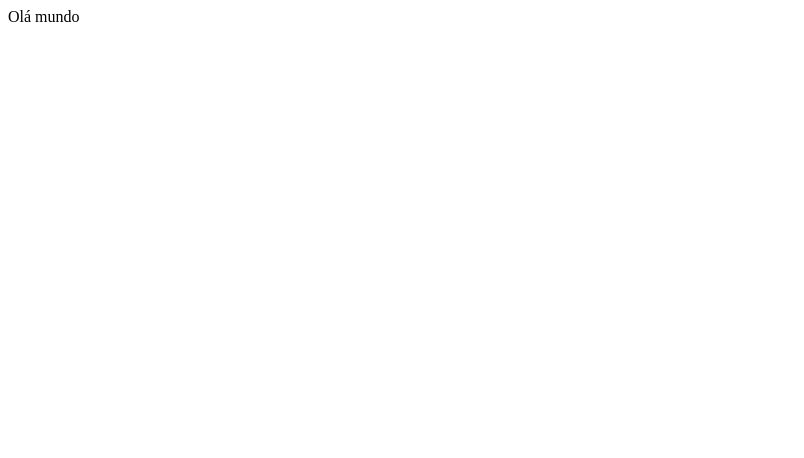
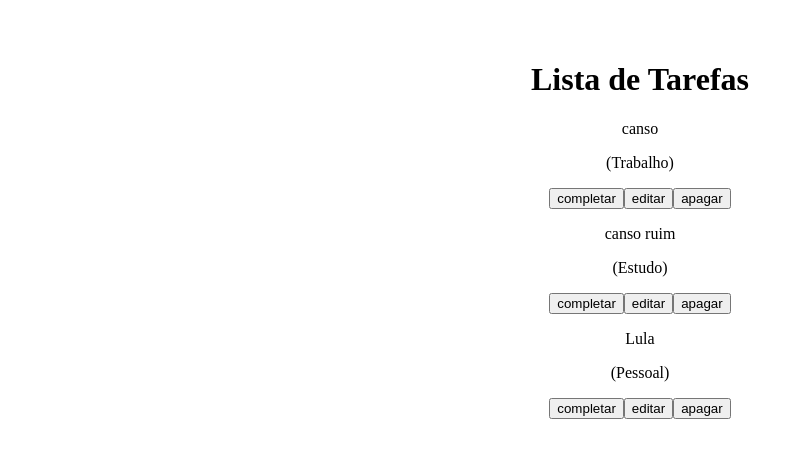
Before and after one commit to SilvaOrdep/mytodo-react-project, a React (Vite) app: page / in a window 1280 px wide. Shown: the top 458 px of the page, without its empty margins (0-804 px from the left). Built offline with nearby package versions, Linux system fonts and the light colour scheme.

Commit message:
new app.jsx for teste branch

```diff
--- a/src/App.jsx
+++ b/src/App.jsx
@@ -1,8 +1,49 @@
 import { useState } from 'react';
+import "./App.css";
 
 function App() {
+  // eslint-disable-next-line no-unused-vars
+  const [todos, setTodos] = useState([
+    {
+      id:1,
+      text:"canso",
+      category:"Trabalho",
+      isCompleted:false,
+    },
+    {
+      id:2,
+      text:"canso ruim",
+      category:"Estudo",
+      isCompleted:false,
+    },
+    {
+      id:3,
+      text:"Lula",
+      category:"Pessoal",
+      isCompleted:true,
+    },
 
-  return <div>Olá mundo</div>;
+
+  ])
+  return <div className="app">
+    <h1>Lista de Tarefas</h1>
+    <div className="todo-list">
+      {todos.map((todo)=>(
+        // eslint-disable-next-line react/jsx-key
+        <div className="todo">
+          <div className="content">
+            <p>{todo.text} </p>
+            <p className="category">({todo.category})</p>
+          </div>
+          <div>
+            <button>completar</button>
+            <button>editar</button>
+            <button>apagar</button>
+          </div>
+        </div>
+      ))}
+    </div>
+  </div>;
 }
 
 export default App;
```
